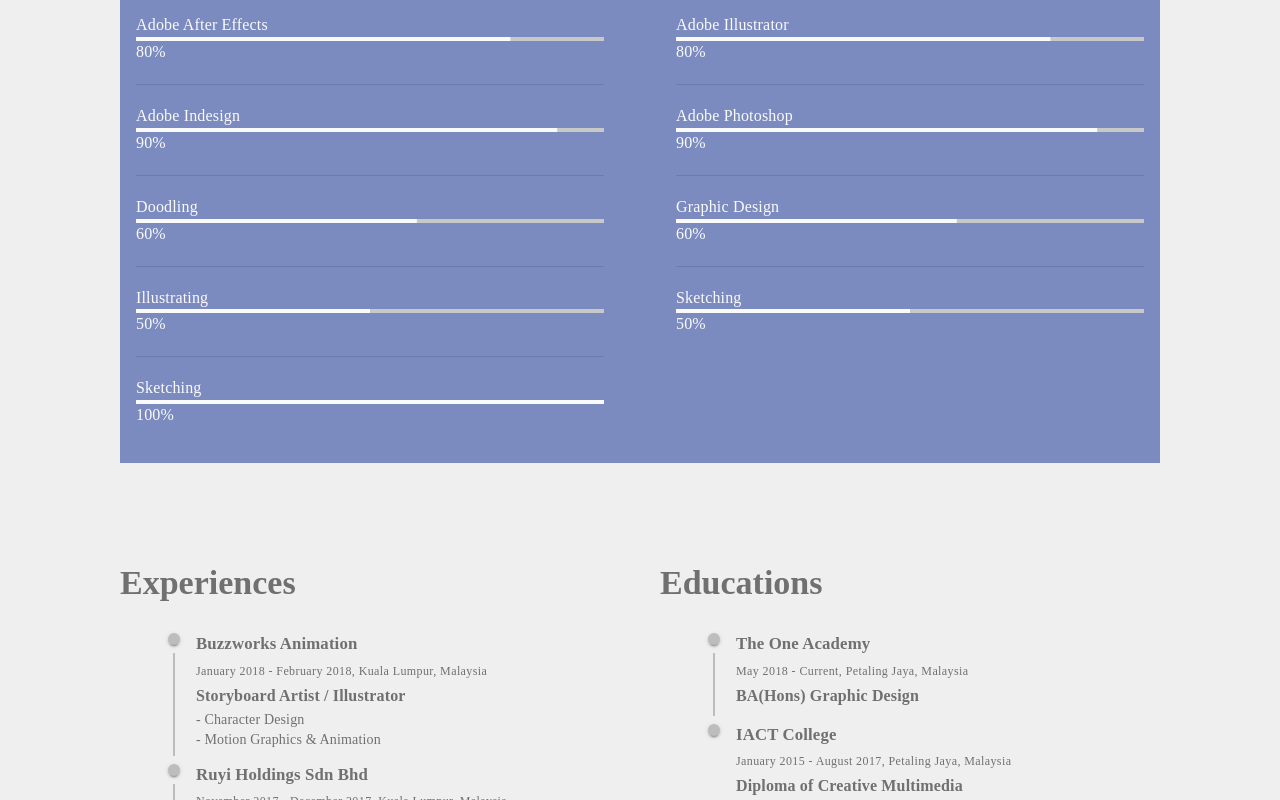
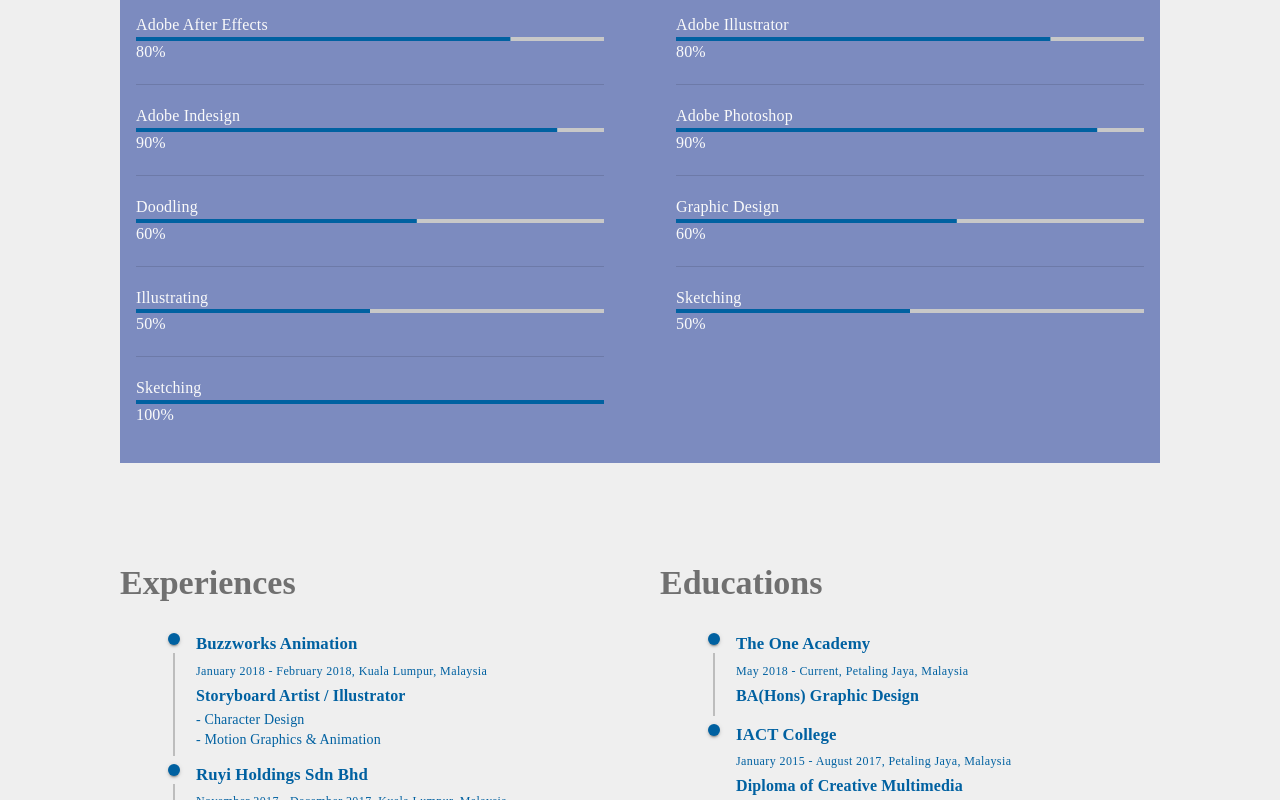
Before and after one commit to GaryYongYao/joshtjs_portfolio, a Next.js app: page / in a window 1280 px wide. Shown: the part 3240-4040 px from the top of the page. Built offline with nearby package versions, Linux system fonts and the light colour scheme.

Commit message:
third color

```diff
--- a/components/experience.js
+++ b/components/experience.js
@@ -59,15 +59,15 @@ const Experiences = () => {
               {experince.map((e, i) => (
                 <TimelineItem>
                   <TimelineSeparator>
-                    <TimelineDot />
+                    <TimelineDot color="primary" />
                     {i !== experince.length - 1 && <TimelineConnector />}
                   </TimelineSeparator>
                   <TimelineContent>
                     <Box>
-                      <Typography variant="h6" color="primary"><b>{e.company}</b></Typography>
-                      <Typography variant="caption" color="primary">{e.time}, {e.location}</Typography>
-                      <Typography variant="subtitle1" color="primary">{e.title}</Typography>
-                      {e.desc.map(d => <Typography key={d} variant="body2" color="primary">- {d}</Typography>)}
+                      <Typography variant="h6" color="error"><b>{e.company}</b></Typography>
+                      <Typography variant="caption" color="error">{e.time}, {e.location}</Typography>
+                      <Typography variant="subtitle1" color="error">{e.title}</Typography>
+                      {e.desc.map(d => <Typography key={d} variant="body2" color="error">- {d}</Typography>)}
                     </Box>
                   </TimelineContent>
                 </TimelineItem>
@@ -87,14 +87,14 @@ const Experiences = () => {
               {education.map((e, i) => (
                 <TimelineItem>
                   <TimelineSeparator>
-                    <TimelineDot />
+                    <TimelineDot color="primary" />
                     {i !== education.length - 1 && <TimelineConnector />}
                   </TimelineSeparator>
                   <TimelineContent>
                     <Box>
-                      <Typography variant="h6" color="primary"><b>{e.uni}</b></Typography>
-                      <Typography variant="caption" color="primary">{e.time}, {e.location}</Typography>
-                      <Typography variant="subtitle1" color="primary">{e.title}</Typography>
+                      <Typography variant="h6" color="error"><b>{e.uni}</b></Typography>
+                      <Typography variant="caption" color="error">{e.time}, {e.location}</Typography>
+                      <Typography variant="subtitle1" color="error">{e.title}</Typography>
                     </Box>
                   </TimelineContent>
                 </TimelineItem>
--- a/components/smaller/languages.js
+++ b/components/smaller/languages.js
@@ -10,7 +10,7 @@ const Language = ({lang, val}) => {
   return (
     <Grid item xs={12} sm={6} md={3} style={{ display: 'flex', justifyContent: 'center' }}>
       <Box position="relative" display="inline-flex">
-        <CircularProgress variant="static" value={val} size={150} color="secondary" />
+        <CircularProgress variant="static" value={val} size={150} color="primary" />
         <Box
           top={0}
           left={0}
--- a/components/smaller/skillsProg.js
+++ b/components/smaller/skillsProg.js
@@ -10,7 +10,7 @@ const SkillProgress = ({lang, val, last}) => {
   return (
     <Box>
       <Typography variant="body1" color="secondary">{lang}</Typography>
-      <LinearProgress color="secondary" variant="determinate" value={val} />
+      <LinearProgress color="primary" variant="determinate" value={val} />
       <Typography variant="body1" color="secondary">{val}%</Typography>
       {!last && <Divider />}
     </Box>
--- a/styles/theme.js
+++ b/styles/theme.js
@@ -59,6 +59,16 @@ const theme = createMuiTheme({
     MuiCard: {
       root: {
         boxShadow: '0px 3px 6px #0000000A',
+      }
+    },
+    MuiCircularProgress: {
+      colorPrimary: {
+        color: '#0061A1'
+      }
+    },
+    MuiLinearProgress: {
+      bar1Determinate: {
+        background: '#0061A1'
       }
     },
     MuiTypography: {
@@ -137,6 +147,11 @@ const theme = createMuiTheme({
         margin: '20px 0'
       }
     },
+    MuiTimelineDot: {
+      defaultPrimary: {
+        backgroundColor: '#0061A1'
+      }
+    },
     MuiPaper: {
       rounded: {
         borderRadius: 8
@@ -158,7 +173,7 @@ const theme = createMuiTheme({
   palette: {
     primary: { main: '#707070', text: '#707070' },
     secondary: { main: '#FAFAFA', text: '#FAFAFA' },
-    error: { main: '#0057A6', text: '#0057A6' }
+    error: { main: '#0061A1', text: '#FAFAFA' }
   },
   typography: {
     useNextVariants: true,
```
